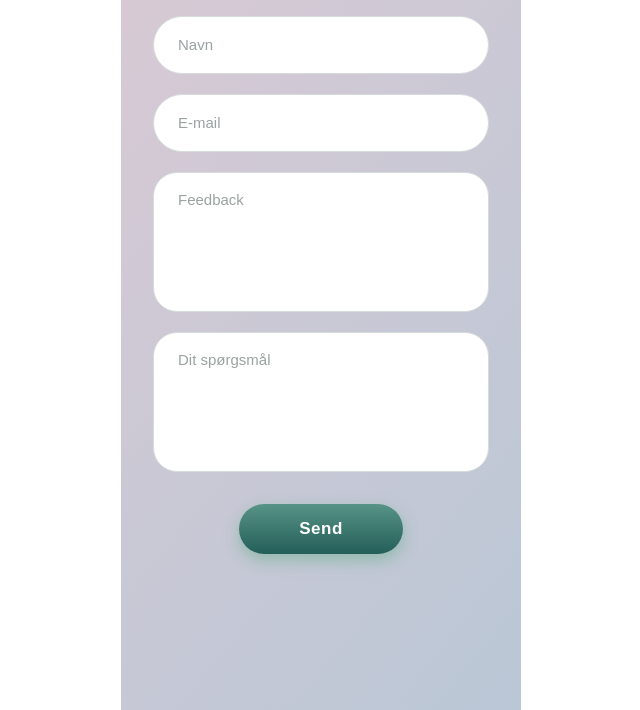
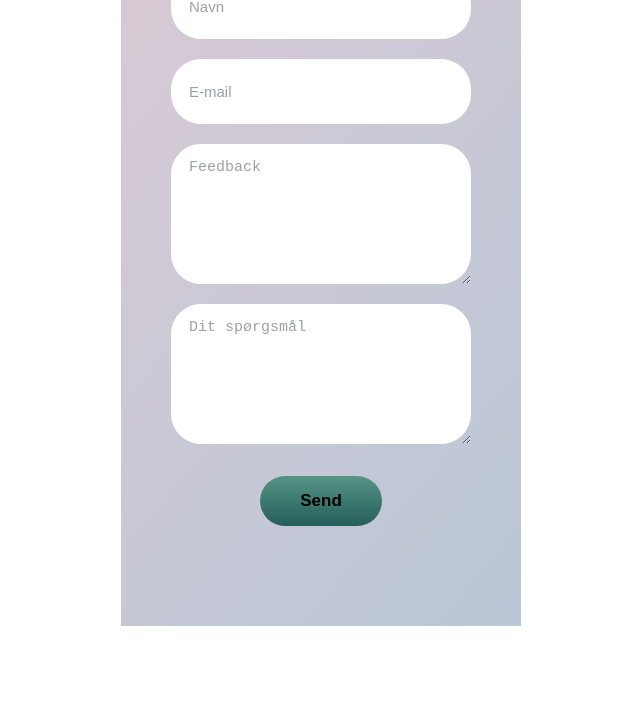
Before and after one commit to FreyaBirkely/App-B-reduligtig, a plain HTML site: page kontakt.html in a window 1280 px wide. Shown: the part 271-981 px from the top of the page, without its empty margins (319-959 px from the left). After the commit the page ends 897 px from the top, so only its background shows below. Drawn offline with Linux system fonts and the light colour scheme; a web font is replaced by a local one.

Commit message:
kontakt changes

```diff
--- a/css/kontakt.css
+++ b/css/kontakt.css
@@ -1,115 +1,68 @@
 .kontakt {
-    max-width: 460px;
-    margin: 40px auto 60px;
-    padding: 40px 32px;
-
-}
-
-.kontakt * {
-    max-width: none;
+    max-width: 400px;
+    margin: auto;
 }
 
 .kontakt h1 {
-    display: block;
-    width: 100%;
     font-size: 32px;
     text-align: center;
-    margin: 0 0 32px;
-    padding: 0;
+    margin-bottom: 30px;
+    margin-top: 40px;
 }
 
-.kontakt form {
-    width: 100%;
-}
-
-.kontakt fieldset {
+.field,
+.field__btn {
     display: grid;
     grid-template-columns: 1fr;
     gap: 20px;
-    width: 100%;
     border: none;
-    margin: 0;
-    padding: 0;
 }
 
-.kontakt input,
-.kontakt textarea {
+.form__input,
+.form__textarea {
+    max-width: 300px;
     width: 100%;
-    box-sizing: border-box;
-    margin: 0;
-    border: 1px solid #d5dcdb;
     border-radius: 30px;
-    background: #fff;
-    font-family: «Inter», sans-serif;
-    font-size: 16px;
-    padding: 0 24px;
-    color: #333;
-    outline: none;
-    transition: border-color 0.2s, box-shadow 0.2s;
+    color: black;
+    border: none;
 }
 
-.kontakt input {
-    height: 58px;
+.form__input {
+    height: 65px;
 }
 
-.kontakt textarea {
+.form__textarea {
+    padding-top: 15px;
     height: 140px;
-    padding-top: 18px;
-    border-radius: 24px;
-    resize: none;
 }
 
-.kontakt input:focus,
-.kontakt textarea:focus {
-    border-color: #2e9e5b;
-    box-shadow: 0 0 0 4px rgba(46, 158, 91, 0.2);
-}
-
-.kontakt input::placeholder,
-.kontakt textarea::placeholder {
-    font-family: «Inter», sans-serif;
-    font-size: 15px;
+::placeholder {
     color: #9aa3a2;
 }
 
-.kontakt fieldset:last-of-type {
-    justify-items: center;
-    margin-top: 32px;
+.placeholder {
+    padding-left: 18px;
+    font-size: 15px;
 }
 
-.kontakt button {
-    width: auto;
-    margin: 0;
-    padding: 15px 60px;
-    border: none;
-    border-radius: 999px;
-    background: #2e9e5b;
-    color: #fff;
-    font-family: «Inter», sans-serif;
+.send__btn {
+    max-width: 180px;
+    margin-top: 32px;
+    padding: 15px 40px;
+    border-radius: 30px;
+    background: linear-gradient(#579486, #245E59);
+    color: black;
     font-size: 17px;
     font-weight: 600;
-    letter-spacing: 0.5px;
-    cursor: pointer;
-    box-shadow: 0 6px 16px rgba(46, 158, 91, 0.35);
-    transition: background 0.2s, transform 0.2s, box-shadow 0.2s;
 }
 
-.kontakt button {
-    padding: 15px 60px;
-    border-radius: 999px;
-    background: linear-gradient(#579486, #245E59);
-    color: white;
-    font-size: 17px;
-}
-.kontakt [class*=«redborder»],
-.kontakt [class*=«redborder»]:focus {
-    border: 2px solid #e53935;
-    box-shadow: none;
+.form__input--red__border {
+    border: 3px solid red;
 }
 
-.kontakt #errorMsg {
-    color: #e53935;
-    font-size: 16px;
+.error__msg {
+    color: red;
+    font-size: 20px;
+    margin-top: 1rem;
     text-align: center;
-    margin-top: 1rem;
 }
```
